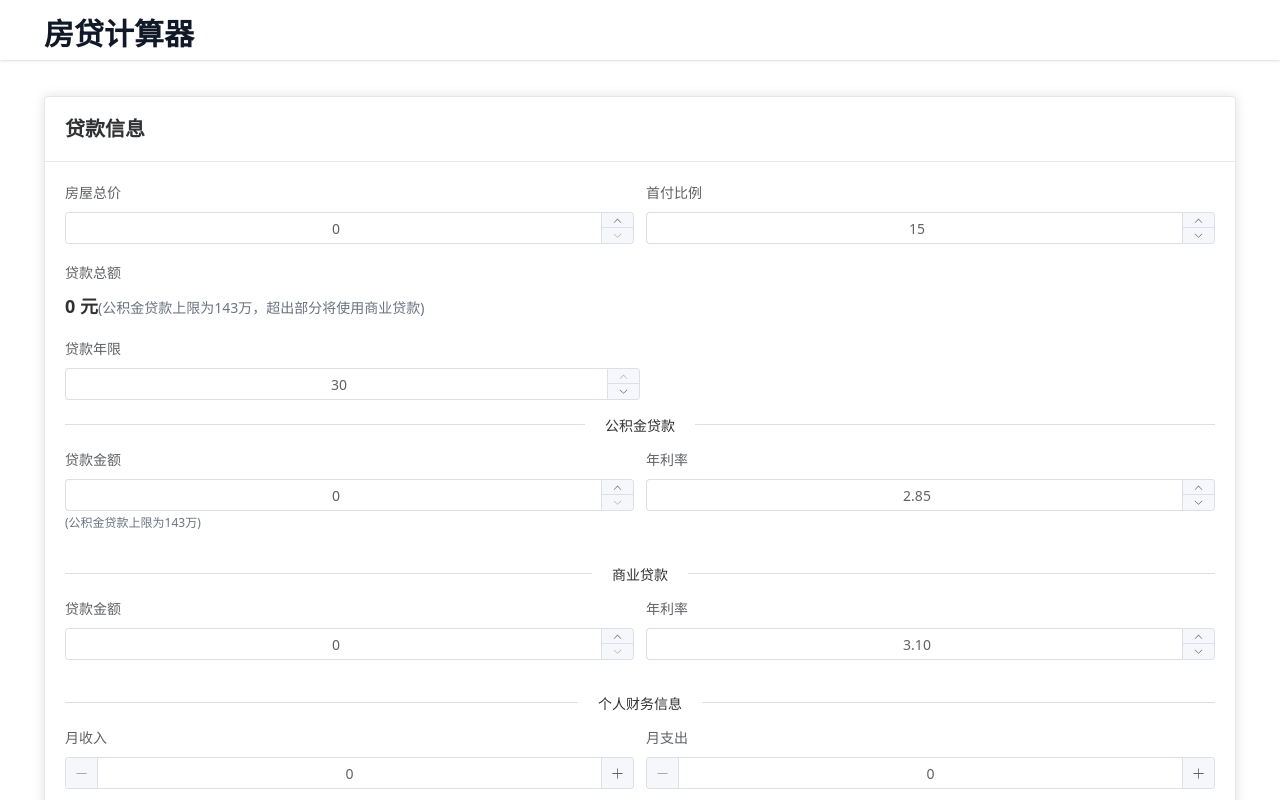
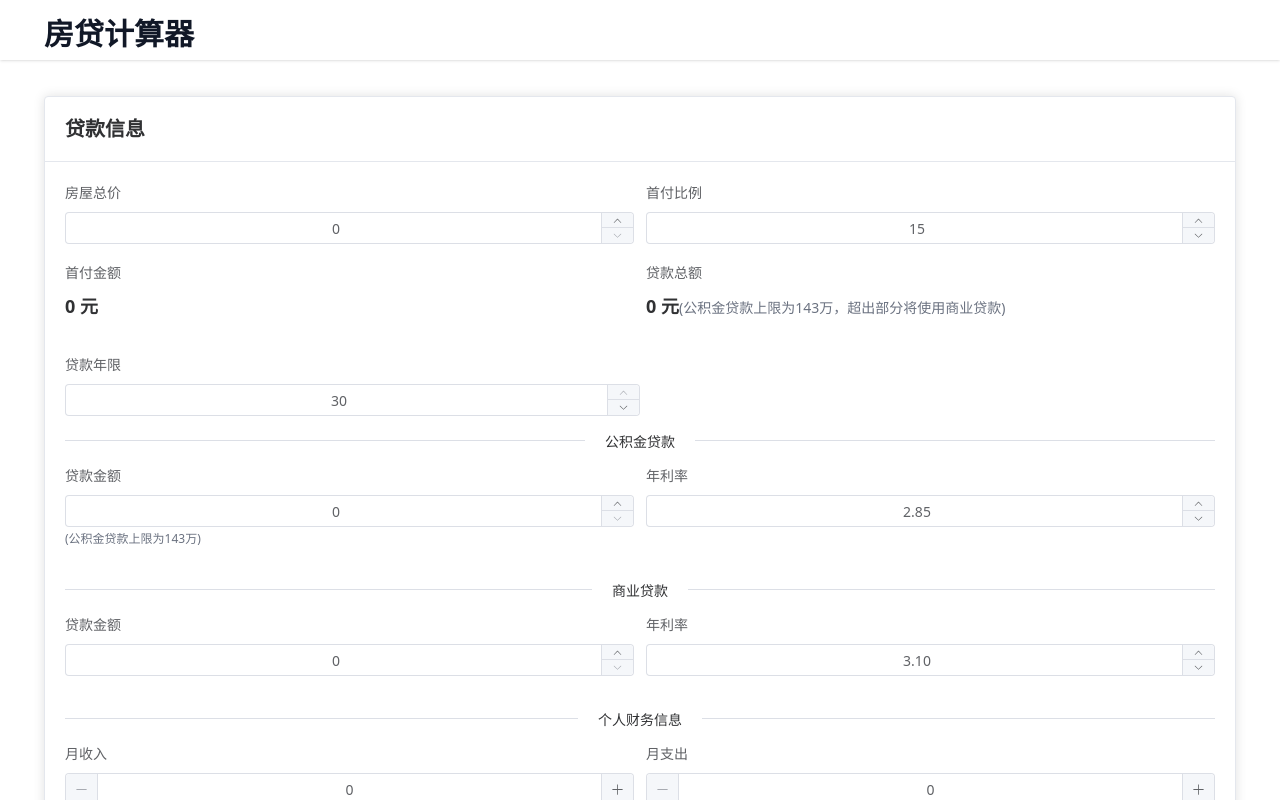
Before and after one commit to khhily/vue-loan-calculator, a Vue app: page / in a window 1280 px wide. Shown: the top 800 px of the page. Built offline with nearby package versions, Linux system fonts and the light colour scheme.

Commit message:
enhance: 添加显示首付金额

```diff
--- a/src/components/LoanForm.vue
+++ b/src/components/LoanForm.vue
@@ -7,6 +7,11 @@ const emit = defineEmits(['calculate']);
 // 总房款额和首付比例
 const totalHousePrice = ref<number>(0);
 const downPaymentRatio = ref<number>(15); // 默认改为15%
+
+// 计算首付金额
+const downPaymentAmount = computed(() => {
+  return totalHousePrice.value * (downPaymentRatio.value / 100);
+});
 
 // 计算贷款总额
 const totalLoanAmount = computed(() => {
@@ -132,11 +137,20 @@ const calculate = () => {
         </el-col>
       </el-row>
 
-      <!-- 显示计算出的贷款总额 -->
-      <el-form-item label="贷款总额">
-        <div class="text-base sm:text-lg font-bold">{{ totalLoanAmount.toLocaleString('zh-CN') }} 元</div>
-        <div class="text-xs sm:text-sm text-gray-500 mt-1">(公积金贷款上限为143万，超出部分将使用商业贷款)</div>
-      </el-form-item>
+      <!-- 显示计算出的首付金额和贷款总额 -->
+      <el-row :gutter="12">
+        <el-col :xs="24" :sm="12">
+          <el-form-item label="首付金额">
+            <div class="text-base sm:text-lg font-bold">{{ downPaymentAmount.toLocaleString('zh-CN') }} 元</div>
+          </el-form-item>
+        </el-col>
+        <el-col :xs="24" :sm="12">
+          <el-form-item label="贷款总额">
+            <div class="text-base sm:text-lg font-bold">{{ totalLoanAmount.toLocaleString('zh-CN') }} 元</div>
+            <div class="text-xs sm:text-sm text-gray-500 mt-1">(公积金贷款上限为143万，超出部分将使用商业贷款)</div>
+          </el-form-item>
+        </el-col>
+      </el-row>
     </el-form>
 
     <!-- 贷款年限（统一控制） -->
```
